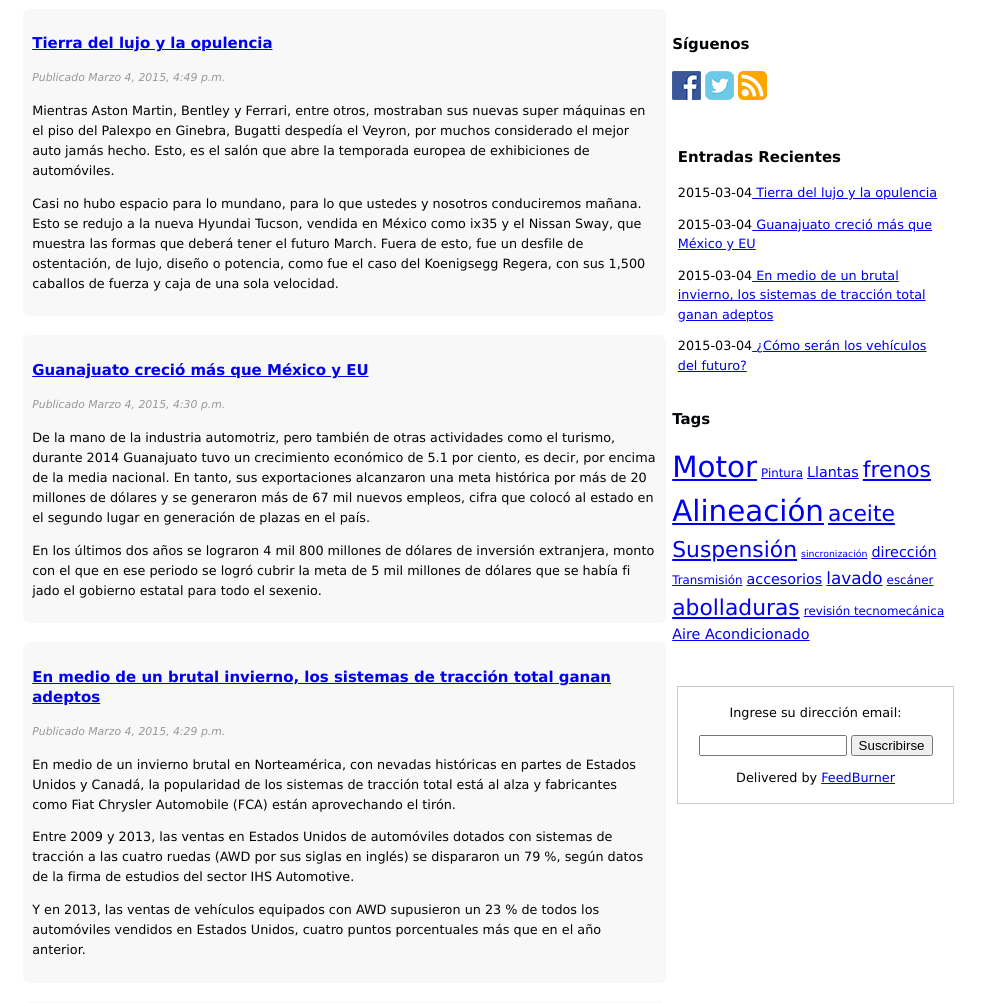
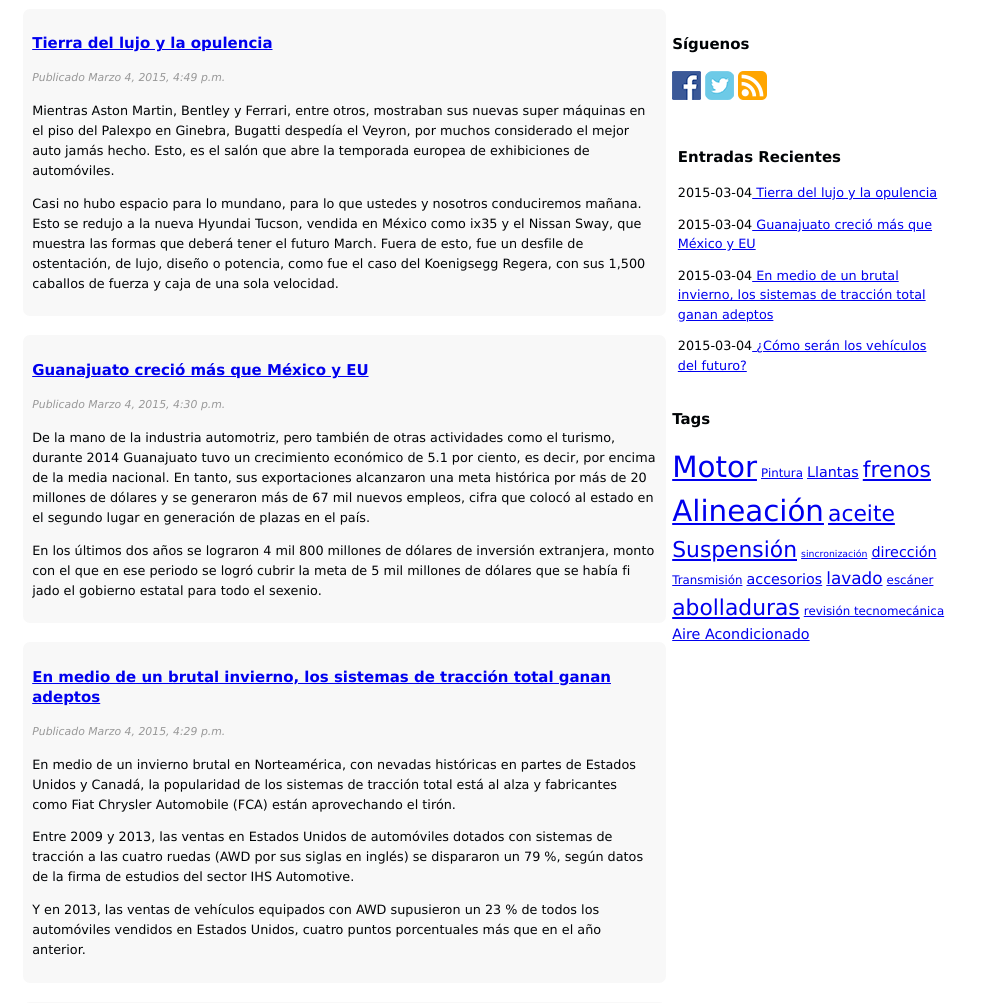
Before and after one commit to ogonzalez29/Mysite, a Django app: page / in a window 1280 px wide. Shown: the part 190-1193 px from the top of the page, without its empty margins (147-1132 px from the left). Run offline with Django 3.2, Linux system fonts and the light colour scheme; data comes from the database, SQL or seed files in the repository; parts of the project's set-up code (start-up, migrations or seed data) failed here and were passed over.

Commit message:
Add tags with home link and comment feedburner app for future use

```diff
--- a/blog/templates/base.html
+++ b/blog/templates/base.html
@@ -40,26 +40,26 @@
 		<h3>Tags</h3>
 		<li class="tagCloud">
 			<div class="ctc">
-				<a href="http://www.blogtelefonica.es/tag/adsl" class="ctc-tag tag-link-23" title="4 topics" rel="tag" style="font-size: 22pt;">Motor</a>
-				<a href="http://www.blogtelefonica.es/tag/apps" class="ctc-tag tag-link-4" title="3 topics" rel="tag" style="font-size: 8.875pt;">Pintura</a>
-				<a href="http://www.blogtelefonica.es/tag/fusion-cero" class="ctc-tag tag-link-21" title="3 topics" rel="tag" style="font-size: 10.75pt;">Llantas</a>
-				<a href="http://www.blogtelefonica.es/tag/google" class="ctc-tag tag-link-81" title="3 topics" rel="tag" style="font-size: 16.375pt;">frenos</a>
-				<a href="http://www.blogtelefonica.es/tag/internet" class="ctc-tag tag-link-22" title="10 topics" rel="tag" style="font-size: 22pt;">Alineación</a>
-				<a href="http://www.blogtelefonica.es/tag/marketing" class="ctc-tag tag-link-9" title="2 topics" rel="tag" style="font-size: 16.375pt;">aceite</a>
-				<a href="http://www.blogtelefonica.es/tag/moviles" class="ctc-tag tag-link-2" title="7 topics" rel="tag" style="font-size: 16.375pt;">Suspensión</a>
-				<a href="http://www.blogtelefonica.es/tag/movistar" class="ctc-tag tag-link-20" title="2 topics" rel="tag" style="font-size: 7pt;">sincronización</a>
-				<a href="http://www.blogtelefonica.es/tag/movil" class="ctc-tag tag-link-24" title="7 topics" rel="tag" style="font-size: 10.75pt;">dirección</a>
-				<a href="http://www.blogtelefonica.es/tag/nuevas-tecnologias-2" class="ctc-tag tag-link-71" title="8 topics" rel="tag" style="font-size: 8.875pt;">Transmisión</a>
-				<a href="http://www.blogtelefonica.es/tag/samsung" class="ctc-tag tag-link-63" title="3 topics" rel="tag" style="font-size: 10.75pt;">accesorios</a>
-				<a href="http://www.blogtelefonica.es/tag/smartphones" class="ctc-tag tag-link-6" title="5 topics" rel="tag" style="font-size: 12.625pt;">lavado</a>
-				<a href="http://www.blogtelefonica.es/tag/telefonia-2" class="ctc-tag tag-link-95" title="3 topics" rel="tag" style="font-size: 8.875pt;">escáner</a>
-				<a href="http://www.blogtelefonica.es/tag/telefonia-movil" class="ctc-tag tag-link-75" title="3 topics" rel="tag" style="font-size: 16.375pt;">abolladuras</a>
-				<a href="http://www.blogtelefonica.es/tag/telefono-fijo" class="ctc-tag tag-link-25" title="3 topics" rel="tag" style="font-size: 8.875pt;">revisión tecnomecánica</a>
-				<a href="http://www.blogtelefonica.es/tag/telefono-fijo" class="ctc-tag tag-link-25" title="3 topics" rel="tag" style="font-size: 10.75pt;">Aire Acondicionado</a>
+				<a href="/" class="ctc-tag tag-link-23" title="4 topics" rel="tag" style="font-size: 22pt;">Motor</a>
+				<a href="/" class="ctc-tag tag-link-4" title="3 topics" rel="tag" style="font-size: 8.875pt;">Pintura</a>
+				<a href="/" class="ctc-tag tag-link-21" title="3 topics" rel="tag" style="font-size: 10.75pt;">Llantas</a>
+				<a href="/" class="ctc-tag tag-link-81" title="3 topics" rel="tag" style="font-size: 16.375pt;">frenos</a>
+				<a href="/" class="ctc-tag tag-link-22" title="10 topics" rel="tag" style="font-size: 22pt;">Alineación</a>
+				<a href="/" class="ctc-tag tag-link-9" title="2 topics" rel="tag" style="font-size: 16.375pt;">aceite</a>
+				<a href="/" class="ctc-tag tag-link-2" title="7 topics" rel="tag" style="font-size: 16.375pt;">Suspensión</a>
+				<a href="/" class="ctc-tag tag-link-20" title="2 topics" rel="tag" style="font-size: 7pt;">sincronización</a>
+				<a href="/" class="ctc-tag tag-link-24" title="7 topics" rel="tag" style="font-size: 10.75pt;">dirección</a>
+				<a href="/" class="ctc-tag tag-link-71" title="8 topics" rel="tag" style="font-size: 8.875pt;">Transmisión</a>
+				<a href="/" class="ctc-tag tag-link-63" title="3 topics" rel="tag" style="font-size: 10.75pt;">accesorios</a>
+				<a href="/" class="ctc-tag tag-link-6" title="5 topics" rel="tag" style="font-size: 12.625pt;">lavado</a>
+				<a href="/" class="ctc-tag tag-link-95" title="3 topics" rel="tag" style="font-size: 8.875pt;">escáner</a>
+				<a href="/" class="ctc-tag tag-link-75" title="3 topics" rel="tag" style="font-size: 16.375pt;">abolladuras</a>
+				<a href="/" class="ctc-tag tag-link-25" title="3 topics" rel="tag" style="font-size: 8.875pt;">revisión tecnomecánica</a>
+				<a href="/" class="ctc-tag tag-link-25" title="3 topics" rel="tag" style="font-size: 10.75pt;">Aire Acondicionado</a>
 			</div>
 		</li>
 		<div class="textWidget">
-			<form
+<!-- 			<form
 			 id="feedburner"
 			 style="border:1px solid #ccc;padding:3px;text-align:center;"
 			 action="http://feedburner.google.com/fb/a/mailverify"
@@ -73,7 +73,9 @@
 			 <input type="hidden" value="nickfreearblog" name="uri" />
 			 <input type="hidden" name="loc" value="es_ES" />
 			 <input type="submit" value="Suscribirse" />
-			 <p>Delivered by <a href="http://feedburner.google.com" target="_blank" title="New window">FeedBurner</a>
+			 <p>Delivered by <a href="http://feedburner.google.com" target="_blank" title="New window">FeedBurner</a> -->
+
+
 			 <!--<a href="http://feeds.feedburner.com/nickfreearblog"><img
 			 src="http://www.open.ac.uk/includes/icons/16x16px/062feed-icon-16x16.gif" alt="RSS feed" />-->
 			<!--<img src="http://feeds.feedburner.com/~fc/nickfreearblog?bg=99CCFF&amp;fg=222222&amp;anim=0" height="26" width="88" style="border:0" alt="" />-->
```
